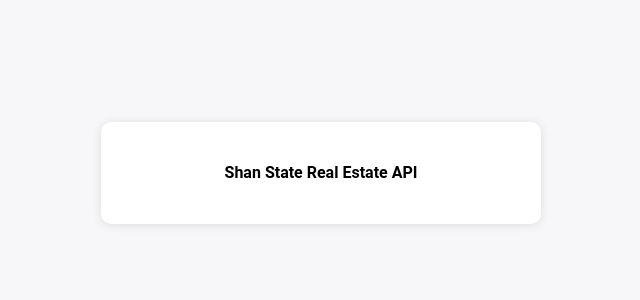
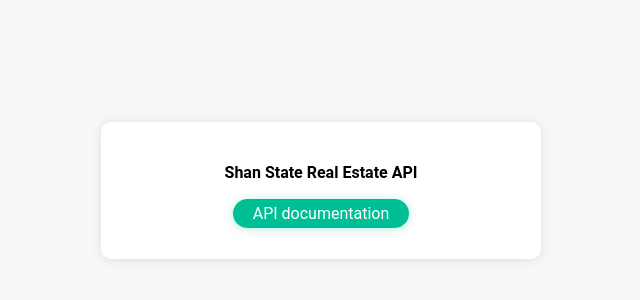
Before and after one commit to augusthost/shan-realestate-api, a website: page public/index.html in a window 1280 px wide. Shown: the part 28-328 px from the top of the page, without its empty margins (319-959 px from the left). Drawn offline with Linux system fonts and the light colour scheme.

Commit message:
added documentation

```diff
--- a/public/index.html
+++ b/public/index.html
@@ -19,11 +19,20 @@
             border-radius:10px;
             text-align:center;
         }
+        .sh-btn{
+            padding:5px 20px;
+            border-radius:40px;
+            background:#00bf95;
+            color:#fff;
+            box-shadow:0 1px 10px #00bf964b;
+            text-decoration: none;
+        }
     </style>
 </head>
 <body>
     <div class="center-box">
         <h4>Shan State Real Estate API</h4>
+        <p><a class="sh-btn" href="https://documenter.getpostman.com/view/3688534/Tzkzpyrw" target="_blank">API documentation</a></p>
     </div>
 </body>
 </html>
```
Also changed, not shown: README.md.
